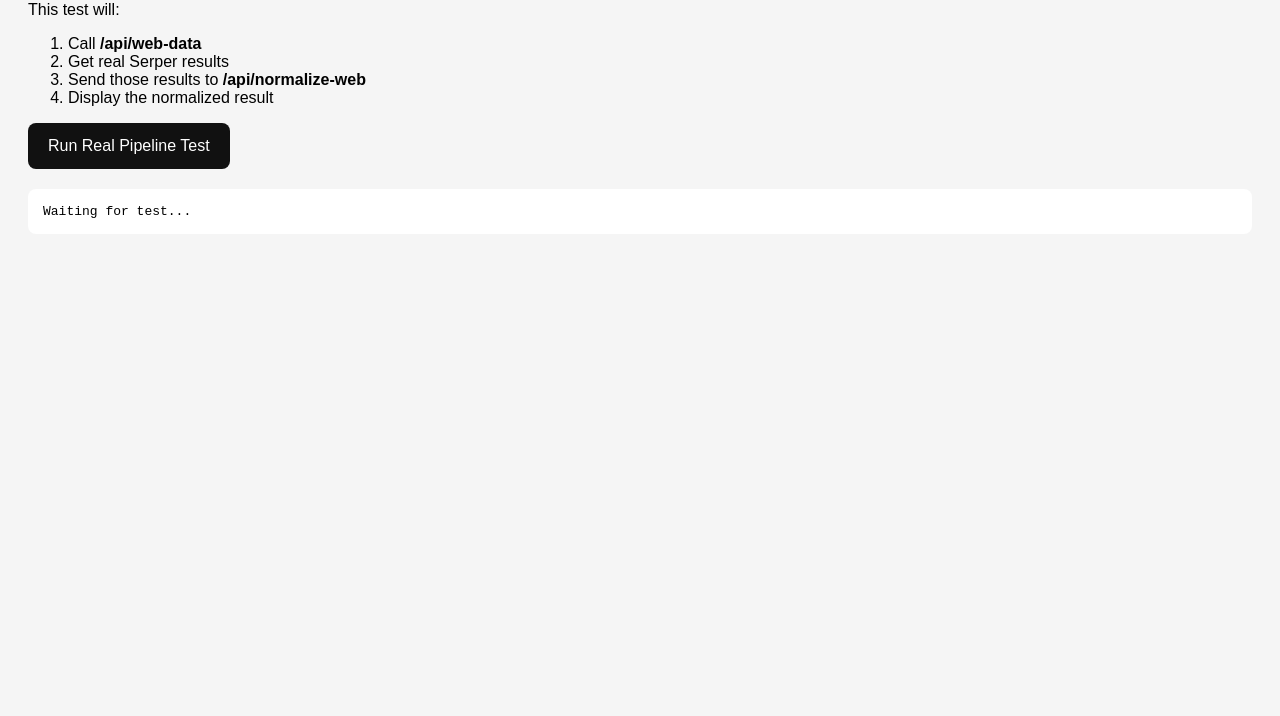
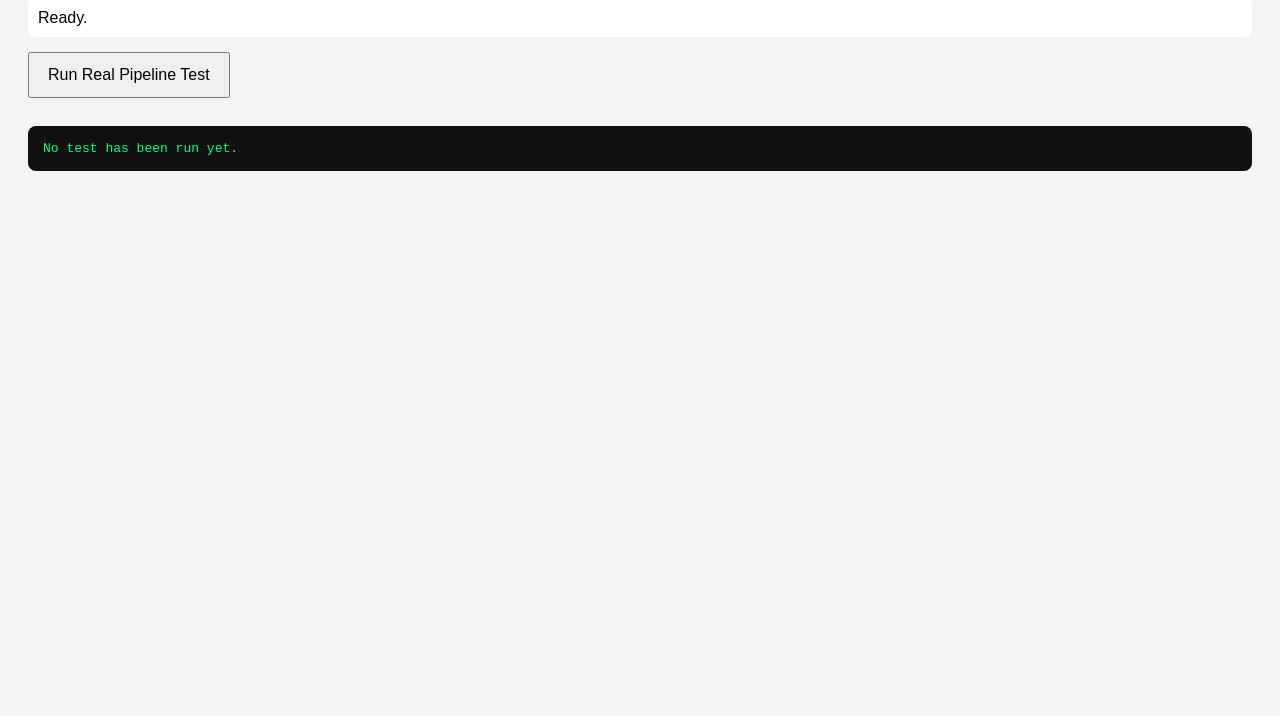
Before and after one commit to mtomga/tomsonstakes, a plain HTML site: page public/test-normalize.html in a window 1280 px wide. Shown: the part 84-800 px from the top of the page. Drawn offline with Linux system fonts and the light colour scheme.

Commit message:
Fix normalize pipeline test page

```diff
--- a/public/test-normalize.html
+++ b/public/test-normalize.html
@@ -4,13 +4,13 @@
     <meta charset="UTF-8">
     <meta name="viewport" content="width=device-width, initial-scale=1.0">
 
-    <title>Football Web Data Pipeline Test</title>
+    <title>TomsonStakes Normalize Test</title>
 
     <style>
         body {
             font-family: Arial, sans-serif;
             padding: 20px;
-            background: #f5f5f5;
+            background: #f4f4f4;
         }
 
         h1 {
@@ -18,99 +18,122 @@
         }
 
         button {
-            padding: 14px 20px;
+            padding: 12px 18px;
             font-size: 16px;
-            border: none;
-            border-radius: 8px;
-            background: #111;
-            color: white;
+            cursor: pointer;
+            margin-bottom: 15px;
         }
 
         pre {
-            margin-top: 20px;
+            background: #111;
+            color: #00ff88;
             padding: 15px;
-            background: white;
-            border-radius: 8px;
             overflow-x: auto;
             white-space: pre-wrap;
+            word-break: break-word;
+            border-radius: 8px;
+        }
+
+        .status {
+            padding: 10px;
+            background: white;
+            margin-bottom: 15px;
+            border-radius: 6px;
         }
     </style>
 </head>
 
 <body>
 
-<h1>Football Web Data Pipeline Test</h1>
+    <h1>TomsonStakes Web Data → Normalize Test</h1>
 
-<p>
-    This test will:
-</p>
+    <div class="status" id="status">
+        Ready.
+    </div>
 
-<ol>
-    <li>Call <strong>/api/web-data</strong></li>
-    <li>Get real Serper results</li>
-    <li>Send those results to <strong>/api/normalize-web</strong></li>
-    <li>Display the normalized result</li>
-</ol>
+    <button onclick="runTest()">
+        Run Real Pipeline Test
+    </button>
 
-<button onclick="runTest()">
-    Run Real Pipeline Test
-</button>
+    <pre id="output">No test has been run yet.</pre>
 
-<pre id="result">Waiting for test...</pre>
 
 <script>
 
 async function runTest() {
 
-    const resultBox =
-        document.getElementById("result");
+    const status =
+        document.getElementById("status");
 
-    resultBox.textContent =
-        "Step 1: Getting real web data...\n\n";
+    const output =
+        document.getElementById("output");
+
+
+    status.textContent =
+        "Step 1/2: Getting web data...";
+
+    output.textContent =
+        "Working...";
+
+
+    /*
+    ============================================================
+    MATCH WE ARE TESTING
+    ============================================================
+    */
+
+    const home =
+        "Concepcion";
+
+    const away =
+        "O'Higgins";
+
+    const date =
+        "2026-09-30";
+
 
     try {
 
-        // ------------------------------------------------
-        // STEP 1
-        // Get REAL Serper data
-        // ------------------------------------------------
+        /*
+        ========================================================
+        STEP 1
+        Call /api/web-data
+        ========================================================
+        */
 
         const webResponse =
             await fetch(
-                "/api/web-data" +
-                "?home=" +
-                encodeURIComponent("Concepcion") +
-                "&away=" +
-                encodeURIComponent("O'Higgins") +
-                "&date=2026-09-30"
+                `/api/web-data?home=${encodeURIComponent(home)}&away=${encodeURIComponent(away)}&date=${encodeURIComponent(date)}`
             );
+
 
         const webData =
             await webResponse.json();
 
+
         if (!webResponse.ok) {
 
-            resultBox.textContent =
-                "WEB DATA ERROR:\n\n" +
+            throw new Error(
+                "Web-data request failed: " +
                 JSON.stringify(
                     webData,
                     null,
                     2
-                );
-
-            return;
+                )
+            );
         }
 
-        resultBox.textContent =
-            "Step 1 complete.\n\n" +
-            "Real web data received.\n\n" +
-            "Step 2: Normalizing...\n\n";
+
+        status.textContent =
+            "Step 2/2: Normalizing web data...";
 
 
-        // ------------------------------------------------
-        // STEP 2
-        // Send REAL web data to normalizer
-        // ------------------------------------------------
+        /*
+        ========================================================
+        STEP 2
+        Send the ENTIRE web-data response to normalize-web
+        ========================================================
+        */
 
         const normalizeResponse =
             await fetch(
@@ -123,33 +146,44 @@ async function runTest() {
                             "application/json"
                     },
 
-                    body: JSON.stringify({
-
-                        home: "Concepcion",
-
-                        away: "O'Higgins",
-
-                        date: "2026-09-30",
-
-                        webData: webData
-
-                    })
+                    body:
+                        JSON.stringify(
+                            webData
+                        )
                 }
             );
 
 
-        const normalized =
+        const normalizedData =
             await normalizeResponse.json();
 
 
-        // ------------------------------------------------
-        // STEP 3
-        // Display final result
-        // ------------------------------------------------
+        if (!normalizeResponse.ok) {
 
-        resultBox.textContent =
+            throw new Error(
+                "Normalize request failed: " +
+                JSON.stringify(
+                    normalizedData,
+                    null,
+                    2
+                )
+            );
+        }
+
+
+        status.textContent =
+            "Pipeline completed successfully.";
+
+
+        /*
+        ========================================================
+        DISPLAY RESULT
+        ========================================================
+        */
+
+        output.textContent =
             JSON.stringify(
-                normalized,
+                normalizedData,
                 null,
                 2
             );
@@ -157,12 +191,12 @@ async function runTest() {
 
     } catch (error) {
 
-        resultBox.textContent =
-            "PIPELINE ERROR:\n\n" +
+        status.textContent =
+            "Pipeline failed.";
+
+        output.textContent =
             error.message;
-
     }
-
 }
 
 </script>
```
